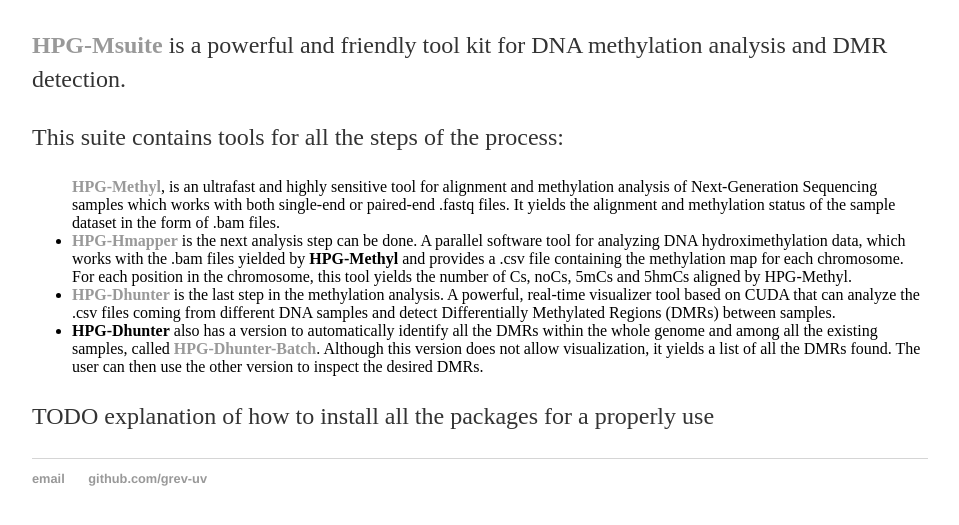
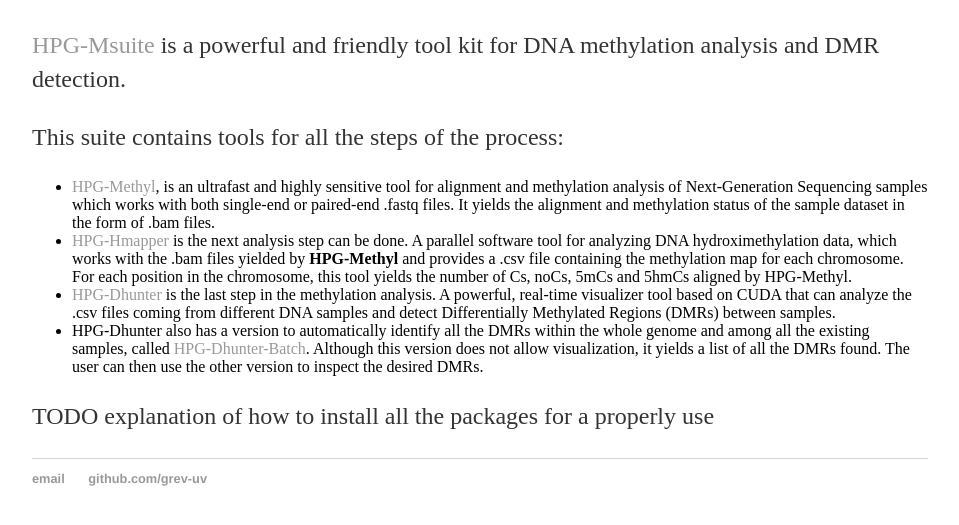
Before and after one commit to grev-uv/grev-uv.github.io, a plain HTML site: page index.html in a window 1280 px wide. Shown: the part 223-748 px from the top of the page, without its empty margins (160-1119 px from the left). Drawn offline with Linux system fonts and the light colour scheme.

Commit message:
Update index.html

```diff
--- a/index.html
+++ b/index.html
@@ -17,14 +17,17 @@
 		<div class="container">
     		<div class="blurb">
         		<h1>HPG-Msuite, the methylation analysis ultimate tools suite</h1>
-			<p><a href="https://github.com/grev-uv/hpg-msuite"><b>HPG-Msuite</b></a> is a powerful and friendly tool kit for DNA methylation analysis and DMR detection.</p>
+
+			<p><a href="https://github.com/grev-uv/hpg-msuite">HPG-Msuite</a> is a powerful and friendly tool kit for DNA methylation analysis and DMR detection.</p>
 			<p>This suite contains tools for all the steps of the process:</p>
-			<ul class="contacts>
-				   <li><a href="https://github.com/grev-uv/hpg-methyl"><b>HPG-Methyl</b></a>, is an ultrafast and highly sensitive tool for alignment and methylation analysis of Next-Generation Sequencing samples which works with both single-end or paired-end .fastq files. It yields the alignment and methylation status of the sample dataset in the form of .bam files.</li>
-				   <li><a href="https://github.com/grev-uv/hpg-hmapper"><b>HPG-Hmapper</b></a> is the next analysis step can be done. A parallel software tool for analyzing DNA hydroximethylation data, which works with the .bam files yielded by <b>HPG-Methyl</b> and provides a .csv file containing the methylation map for each chromosome. For each position in the chromosome, this tool yields the number of Cs, noCs, 5mCs and 5hmCs aligned by HPG-Methyl.</li>
-				   <li><a href="https://github.com/grev-uv/hpg-dhunter"><b>HPG-Dhunter</b></a> is the last step in the methylation analysis. A powerful, real-time visualizer tool based on CUDA that can analyze the .csv files coming from different DNA samples and detect Differentially Methylated Regions (DMRs) between samples.</li>
-				   <li><b>HPG-Dhunter</b> also has a version to automatically identify all the DMRs within the whole genome and among all the existing samples, called <a href="https://github.com/grev-uv/hpg-dhunter-batch"><b>HPG-Dhunter-Batch</b></a>. Although this version does not allow visualization, it yields a list of all the DMRs found. The user can then use the other version to inspect the desired DMRs.</li>
+
+			<ul class="contacts">
+				   <li><a href="https://github.com/grev-uv/hpg-methyl">HPG-Methyl</a>, is an ultrafast and highly sensitive tool for alignment and methylation analysis of Next-Generation Sequencing samples which works with both single-end or paired-end .fastq files. It yields the alignment and methylation status of the sample dataset in the form of .bam files.</li>
+				   <li><a href="https://github.com/grev-uv/hpg-hmapper">HPG-Hmapper</a> is the next analysis step can be done. A parallel software tool for analyzing DNA hydroximethylation data, which works with the .bam files yielded by <b>HPG-Methyl</b> and provides a .csv file containing the methylation map for each chromosome. For each position in the chromosome, this tool yields the number of Cs, noCs, 5mCs and 5hmCs aligned by HPG-Methyl.</li>
+				   <li><a href="https://github.com/grev-uv/hpg-dhunter">HPG-Dhunter</a> is the last step in the methylation analysis. A powerful, real-time visualizer tool based on CUDA that can analyze the .csv files coming from different DNA samples and detect Differentially Methylated Regions (DMRs) between samples.</li>
+				   <li>HPG-Dhunter also has a version to automatically identify all the DMRs within the whole genome and among all the existing samples, called <a href="https://github.com/grev-uv/hpg-dhunter-batch">HPG-Dhunter-Batch</a>. Although this version does not allow visualization, it yields a list of all the DMRs found. The user can then use the other version to inspect the desired DMRs.</li>
 			</ul>
+
 			<p>TODO explanation of how to install all the packages for a properly use</p>
     		</div><!-- /.blurb -->
 		</div><!-- /.container -->
```
